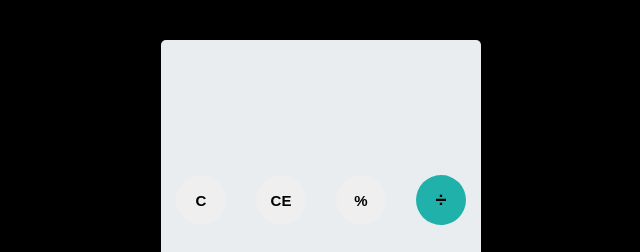
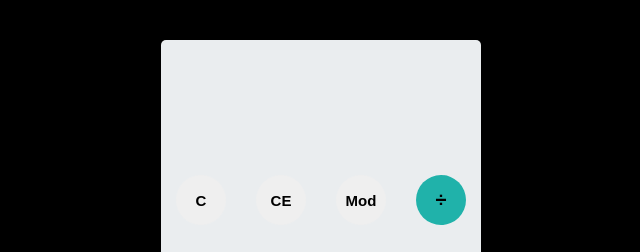
Before and after one commit to PengJiang0528/Assignment_2_calculator, a plain HTML site: page index.html in a window 1280 px wide. Shown: the top 252 px of the page, 319-959 px from the left. Drawn offline with Linux system fonts and the light colour scheme.

Commit message:
changed % to mod, ver:1.6

```diff
--- a/index.html
+++ b/index.html
@@ -18,7 +18,7 @@
 				<div id="keyboard">
 					<button class="operator" id="clear">C</button>
 					<button class="operator" id="backspace">CE</button>
-					<button class="operator" id="%">%</button>
+					<button class="operator" id="%">Mod</button>
 					<button class="operator" id="/">&#247;</button>
 					<button class="number" id="7">7</button>
 					<button class="number" id="8">8</button>
```
